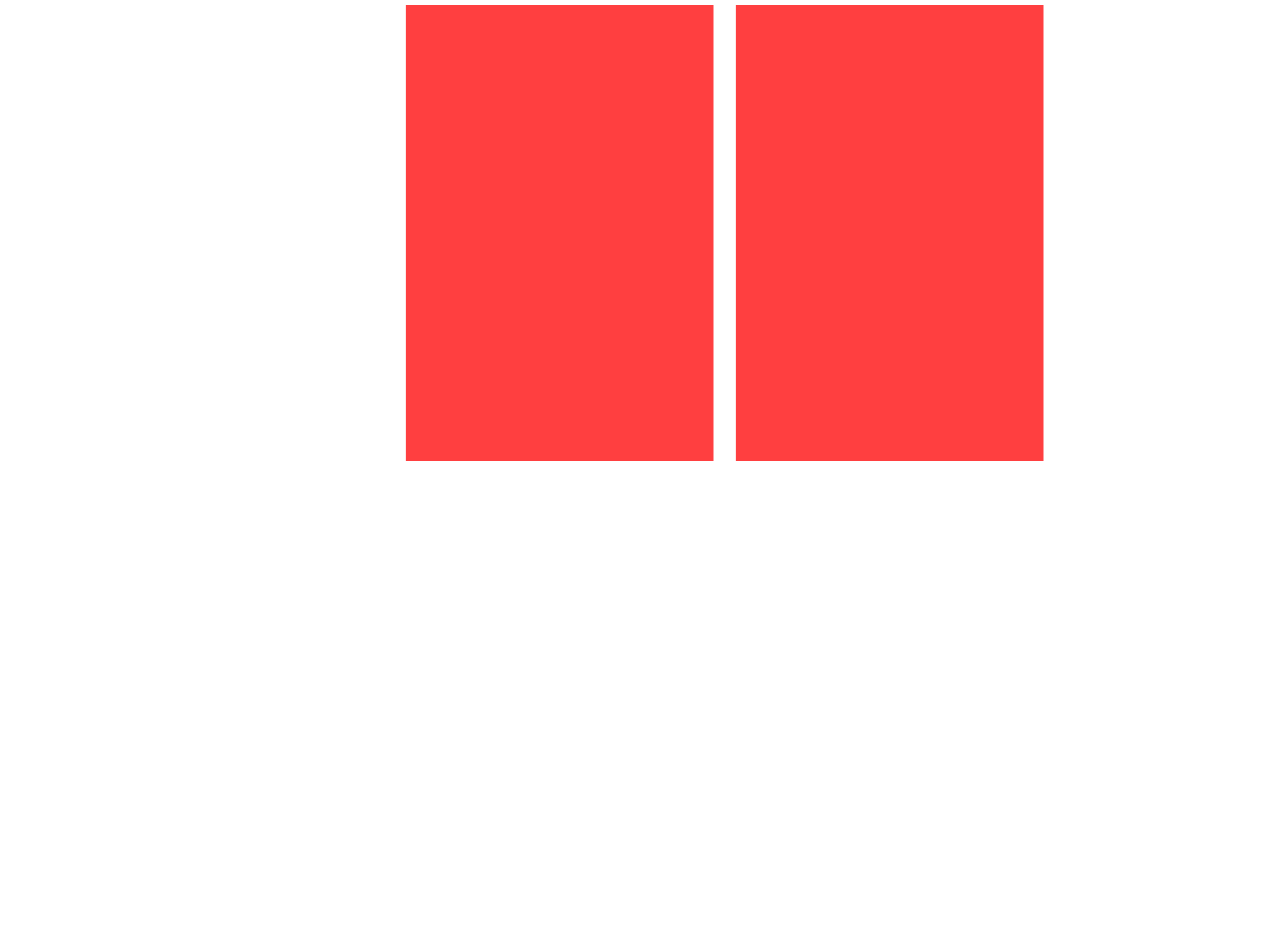
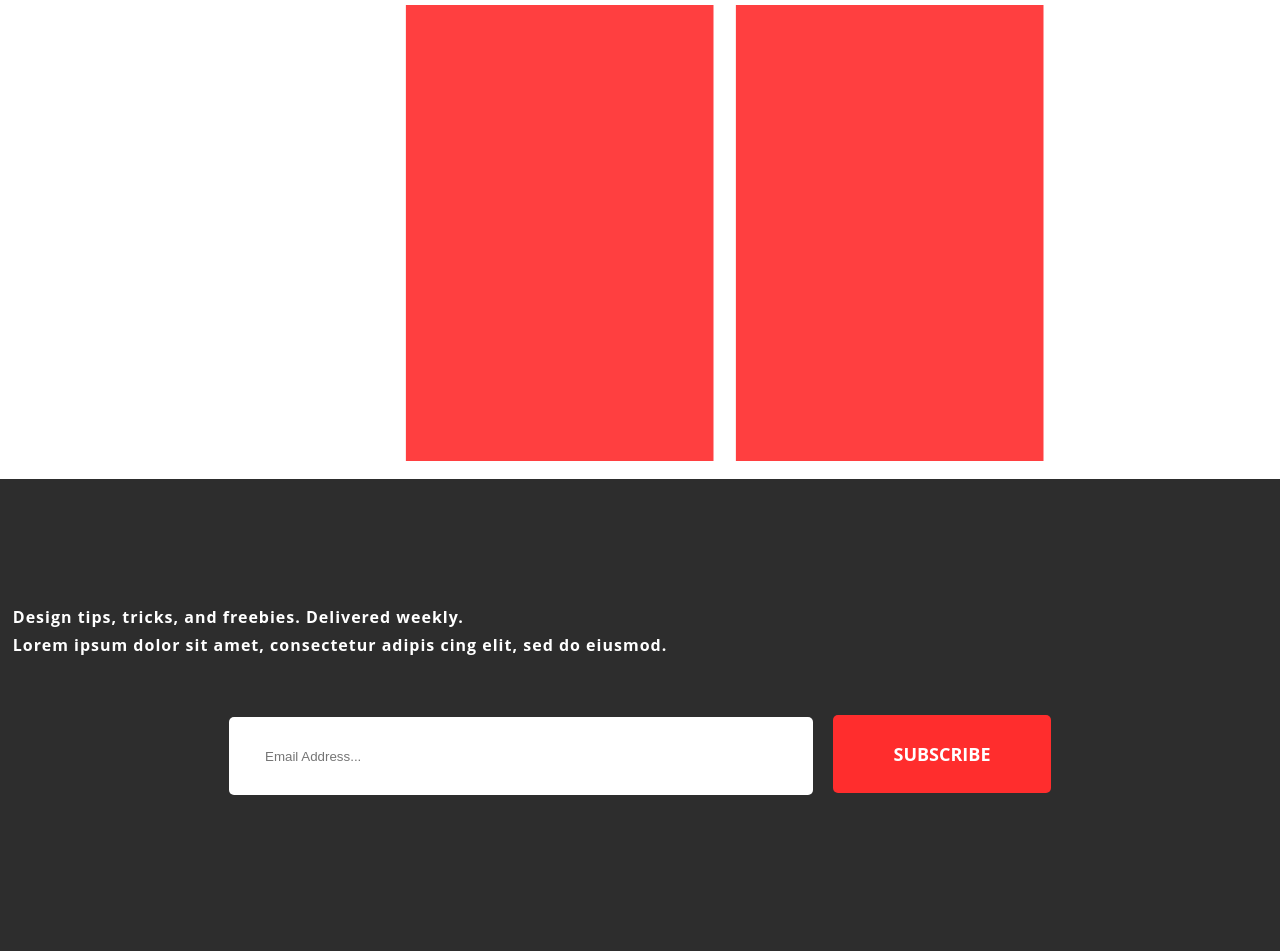
Before and after one commit to rysyashhh/rer, a plain HTML site: page index.html in a window 1280 px wide. Shown: the part 3509-4460 px from the top of the page. Before the commit the page ends 3988 px from the top, so only its background shows below. Drawn offline with Linux system fonts and the light colour scheme.

Commit message:
тема 36

```diff
--- a/index.html
+++ b/index.html
@@ -156,7 +156,7 @@
         </section>
         <section class="section team">
             <div class="team__header">
-                <h2 class="team__heading section__heading" id="about">
+                <h2 class="team__heading section-heading" id="about">
                     Meet our team
                 </h2>
                 <p class="team__text">Lorem ipsum dolor sit amet, consectetur adipis cing elit,
@@ -199,6 +199,18 @@
                 </div>
             </div>
         </section>
+
+        <section class="section subscribe">
+            <div class="subscribe__hedind section-heading">
+                <h2 class="subscribe__text">Design tips, tricks, and freebies. Delivered weekly.</h2>
+                <p class="subscribe__text">Lorem ipsum dolor sit amet, consectetur adipis cing elit, sed do eiusmod.</p>
+            </div>
+            <form class="subscribe__form" action="" method="post">
+                <input class="subscribe__input" type="email" name="email" placeholder="Email Address..." required>
+                <button class="subscribe__button" type="submit">subscribe</button>
+            </form>
+        </section>
+
     </main>
 </body>
 
--- a/styles/styles.css
+++ b/styles/styles.css
@@ -465,3 +465,92 @@
     background-color: #000000;
     opacity: 0.5;
 }
+
+.member:hover > .member__name {
+    visibility: visible
+}
+
+.member_photo {
+    display: block;
+    width: 198px;
+    height: 218px;
+    background-color: gray;
+}
+
+/* Subscribe */
+
+.subscribe {
+    box-sizing: border-box;
+    display: block;
+    width: 100%;
+    max-width: 100%;
+    background-color: #2D2D2D;
+    padding-top: 124px;
+    padding-bottom: 140px;
+}
+
+.subscribe__heder {
+    max-width: 1250px;
+    margin: 0 auto;
+    text-align: center;
+
+}
+
+.subscribe__hedind {
+    color: #FFFFFF;
+    font-family: 'Open Sans', Arial, Helvetica, sans-serif;
+    line-height: 24px;
+    letter-spacing: 1px;
+    font-size: 42px;
+    font-weight: 700;
+}
+
+.subscribe__text {
+    font-family: 'Open Sans', Arial, Helvetica, sans-serif;
+    margin: 0;
+    letter-spacing: 1px;
+    font-size: 16px;
+    line-height: 28px;
+    color: #FFFFFF;
+}
+
+.subscribe__form {
+    display: flex;
+    flex-wrap: wrap;
+    align-items: baseline;
+    justify-content: center;
+}
+
+.subscribe__input {
+    color: #2C2C2C;
+    display: flex;
+    align-items: center;
+    flex: 0 1 526px;
+    min-height: 78px;
+    padding: 0;
+    padding-right: 22px;
+    padding-left: 36px;
+    border: none;
+    background-color: #FFFFFF;
+    margin-bottom: 16px;
+    border-radius: 5px;
+}
+
+.subscribe__button {
+    font-family: 'Open Sans', Arial, Helvetica, sans-serif;
+    display: flex;
+    align-items: center;
+    justify-content: center;
+    color: #FFFFFF;
+    font-size: 18px;
+    font-weight: 700;
+    width: 218px;
+    min-height: 78px;
+    border-radius: 5px;
+    border: none;
+    background-color: #FF2D2D;
+    text-transform: uppercase;
+    margin-left: 20px;
+    margin-top: 56px;
+
+}
```
